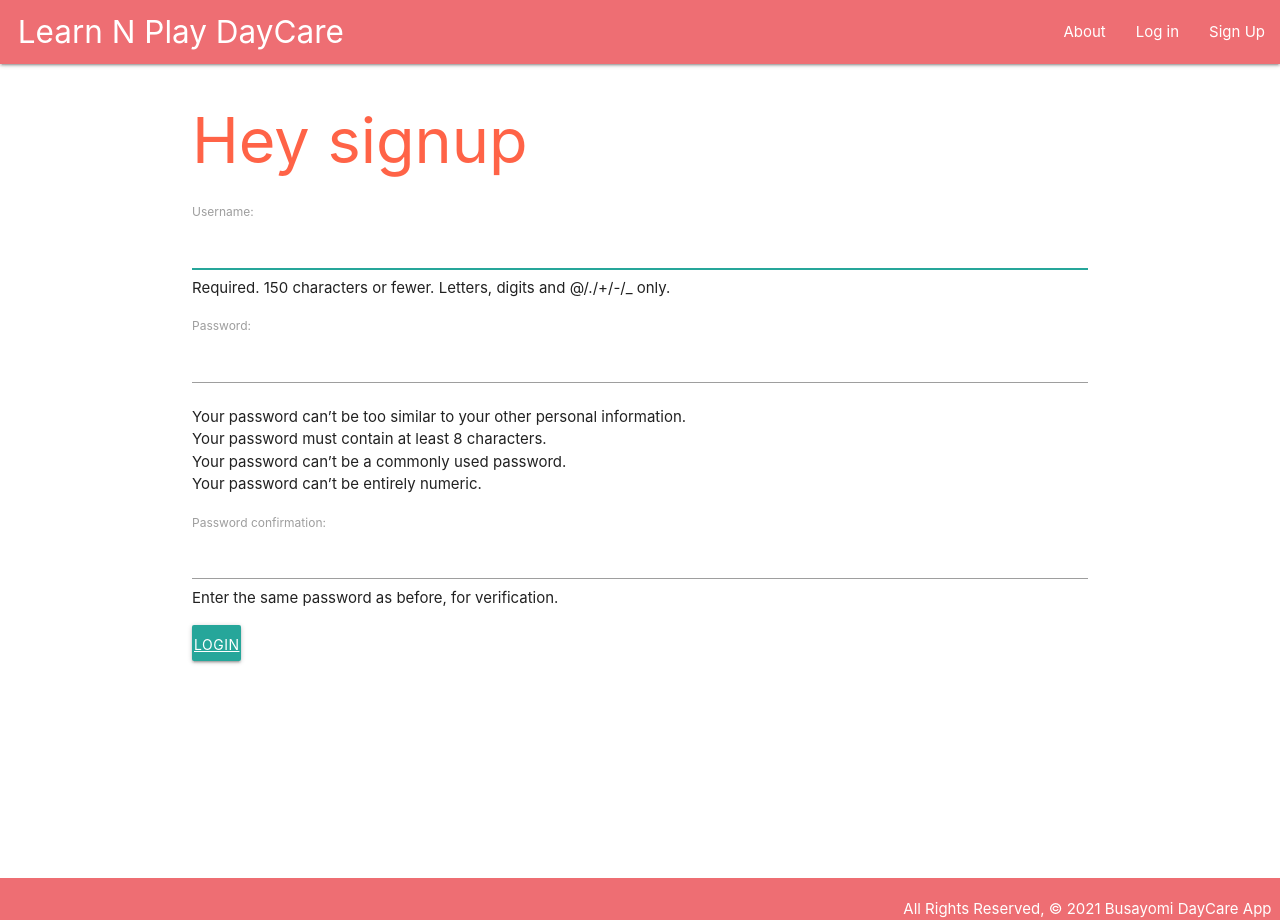
After one commit to BusayomiMBA/learn_n_play_daycare, a Django app: page /accounts/signup in a window 1280 px wide. The commit adds this page. Run offline with Django 3.2, Linux system fonts and the light colour scheme.

Commit message:
need protected route for users

```diff
--- a/daycare/settings.py
+++ b/daycare/settings.py
@@ -126,3 +126,7 @@ STATICFILES_DIRS = [
     BASE_DIR/ "static",
     '/var/www/static',
 ]
+
+LOGIN_REDIRECT_URL='/children/'
+
+LOGOUT_REDIRECT_URL='/'
--- a/daycare/urls.py
+++ b/daycare/urls.py
@@ -19,4 +19,5 @@ from django.urls import path, include
 urlpatterns = [
     path('admin/', admin.site.urls),
     path('', include('main_app.urls')),
+    path('accounts/', include('django.contrib.auth.urls'))
 ]
--- /dev/null
+++ b/main_app/templates/base.html
@@ -0,0 +1,59 @@
+{% load static %}
+
+<!DOCTYPE html>
+<html lang="en">
+<head>
+  <meta charset="UTF-8">
+  <meta name="viewport" content="width=device-width, initial-scale=1.0">
+  <meta http-equiv="X-UA-Compatible" content="ie=edge">
+  <title>DayCare</title>
+  <link rel="stylesheet" href="https://cdnjs.cloudflare.com/ajax/libs/materialize/1.0.0/css/materialize.min.css">
+  <link href="https://fonts.googleapis.com/icon?family=Material+Icons" rel="stylesheet">
+  <link rel="stylesheet" type="text/css" href="{% static 'style.css' %}">
+   <script defer src="{% static 'app.js' %}"></script>
+   <script src="https://cdnjs.cloudflare.com/ajax/libs/materialize/1.0.0/js/materialize.min.js"></script>
+</head>
+<body>
+  <header class="navbar-fixed">
+    <nav>
+      <div class="nav-wrapper">
+        <ul>
+
+          <li><a href="/children/" class="left brand-logo ">&nbsp;&nbsp;Learn N Play DayCare</a></li>
+        </ul>
+        <a href='#' class='right sidenav-trigger' data-target="mobile-demo"><i class="material-icons">menu</i></a>
+        <ul class="right hide-on-med-and-down">
+          <li><a href="{% url 'about' %}">About</a></li>
+          {% if user.is_authenticated %}
+            <li><a href="{% url 'children_create' %}">Add a Child</a></li>
+            <li><a href="{% url 'children' %}">List Of Children</a></li>
+            <li><a href="{% url 'logout' %}">Log out</a></li>
+          {% else %}
+            <li><a href="{% url 'login' %}">Log in</a></li>
+            <li><a href="{% url 'sign_up' %}">Sign Up</a></li>
+            {% endif %}
+        </ul>
+      </div>
+    </nav>
+  </header>
+  <ul class="sidenav" id="mobile-demo">
+    <li><a href="{% url 'about' %}">About</a></li>
+    {% if user.is_authenticated %}
+    <li><a href="{% url 'children_create' %}">Add a Child</a></li>
+    <li><a href="{% url 'children' %}">List Of Children</a></li>
+    <li><a href="{% url 'logout' %}">Log out</a></li>
+    {% else %}
+    <li><a href="{% url 'login' %}">Log in</a></li>
+    <li><a href="{% url 'sign_up' %}">Sign Up</a></li>
+    {% endif %}
+  </ul>
+  <main class="container">
+    {% block content %}
+    {% endblock %}
+  </main>
+  <footer class="page-footer">
+    <div class="right">All Rights Reserved, &copy; 2021 Busayomi DayCare App &nbsp;</div>
+  </footer>
+
+</body>
+</html>
--- /dev/null
+++ b/main_app/templates/registration/signup.html
@@ -0,0 +1,14 @@
+{% extends 'base.html' %}
+
+{% block content %}
+
+<h1>Hey signup</h1>
+
+<form method="post" action="{% url 'sign_up' %}">
+    {% csrf_token %}
+    {{ form.as_p }}
+    <input type='submit' class='btn' value="login">
+    <input type='hidden' name='next' value="{{ next }}">
+
+</form>
+{% endblock %}
--- a/main_app/urls.py
+++ b/main_app/urls.py
@@ -6,8 +6,9 @@ urlpatterns = [
     path('about/', views.about, name='about'),
     path('children/', views.children_index, name='children'),
     path('children/<int:child_id>/', views.children_show, name='children_show'),
-    path('children/create/', views.ChildCreate.as_view(), name='children_create'),
-    path('children/<int:pk>/update/', views.ChildUpdate.as_view(), name='children_update'),
+    path('children/create/', views.children_new, name='children_create'),
+    path('children/<int:pk>/update/', views.children_update, name='children_update'),
     path('children/<int:pk>/delete/', views.ChildDelete.as_view(), name='children_delete'),
     path('children/<int:pk>/add_dailyActivities/', views.add_dailyActivities, name='add_dailyActivities'),
+    path('accounts/signup', views.sign_up, name='sign_up'),
 ]
--- a/main_app/views.py
+++ b/main_app/views.py
@@ -10,13 +10,17 @@ from .models import Daily_Activity
 from django.contrib.auth.forms import UserCreationForm
 from .forms import Daily_ActivityForm, ChildForm
 # Create your views here.
+from django.contrib.auth import login
+
+# bring in decorator
+from django.contrib.auth.decorators import login_required
 
 # attempt form
 from django.forms.models import model_to_dict
 
 class ChildCreate(CreateView):
   model = Child
-  fields = '__all__'
+#   fields = '__all__'
   success_url = '/children'
 
 class ChildUpdate(UpdateView):
@@ -43,22 +47,54 @@ def about(request):
     return render(request, 'about.html')
 
 
-
+@login_required()
 def children_index(request):
     children = Child.objects.all()
     return render(request, 'children/index.html', { 'children' : children })
 
-# def children_show(request, child_id):
-#     # we get access to that child_id variable
-#     # query for the specific child clicked
-#     child = Child.objects.get(id=child_id)
-#     # lets make a Daily_ActivityForm
-#     daily_ActivityForm = Daily_ActivityForm()
-#     return render(request, 'children/show.html', {
-#       'child': child,
-#      'daily_ActivityForm': daily_ActivityForm
-#     })
+@login_required()
+def children_new(request):
+  # create new instance of cat form filled with submitted values or nothing
+  # if this is a request.GET get request this will be none.
+  # if the form was posted and valid
+  child_form = ChildForm(request.POST or None)
+  if request.POST and child_form.is_valid():
+    new_child = child_form.save(commit=False)
+    new_child.user = request.user
+    new_child.save()
+    # redirect to index
+    return redirect('index')
+  else:
+    # this handles a GET request
+    # render the page with the new cat form
+    return render(request, 'children/new.html', { 'child_form': child_form })
 
+
+#refactor to custom update to use @login_required decorator
+@login_required
+def children_update(request, pk):
+  if request.POST:
+    print('its an update request')
+    # get the original cat
+    our_child = Child.objects.get(id=pk)
+    # update the values
+    our_child.image = request.POST.get('image')
+    our_child.name = request.POST.get('name')
+    our_child.age = request.POST.get('age')
+    our_child.gender = request.POST.get('gender')
+    our_child.address = request.POST.get('address')
+    our_child.pcp = request.POST.get('pcp')
+    our_child.bio = request.POST.get('bio')
+    our_child.save()
+    return redirect('children')
+
+  # this is for the GET request
+  child = Child.objects.get(id=pk)
+  childform = ChildForm(initial=model_to_dict(child))
+  return render(request, 'children/child_form.html', { 'form': childform })
+
+
+@login_required()
 def children_show(request, child_id):
     # we get access to that child_id variable
     # query for the specific child clicked
@@ -71,6 +107,8 @@ def children_show(request, child_id):
      'daily_ActivityForm': daily_ActivityForm
     })
 
+
+@login_required()
 def add_dailyActivities(request, pk):
   # this time we are passing the data from our request in that form
   form = Daily_ActivityForm(request.POST)
@@ -82,3 +120,21 @@ def add_dailyActivities(request, pk):
     # child been added we can save
     new_activity.save()
   return redirect('children_show', child_id = pk)
+
+def sign_up(request):
+  error_message= ''
+  if request.method == 'POST':
+    form = UserCreationForm(request.POST)
+    if form.is_valid():
+      user = form.save()
+      # ok user created log them in
+      login(request, user)
+      return redirect('index')
+    else:
+      error_message='That was a no go. Invalid signup'
+  # this will run after if it's not a POST or it was invalid
+  form = UserCreationForm()
+  return render(request, 'registration/signup.html', {
+    'form': form,
+    'error_message': error_message
+  })
```
Also changed, not shown: main_app/models.py (+7 -0 lines), main_app/templates/about.html (+7 -11 lines), main_app/templates/children/new.html (added, +14 -0 lines), main_app/templates/children/show.html (+3 -18 lines), main_app/templates/index.html (+6 -11 lines), main_app/templates/registration/login.html (added, +14 -0 lines), main_app/migrations/0003_child_user.py (added).
